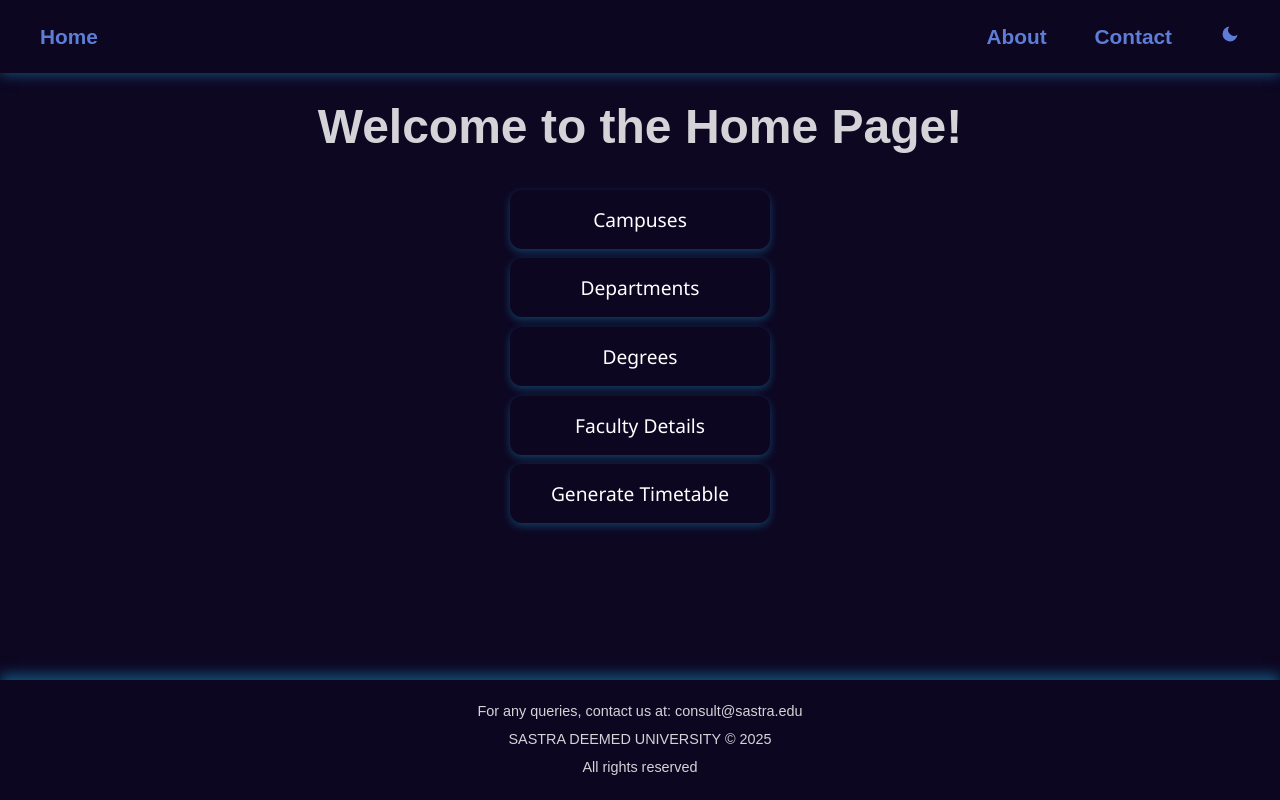
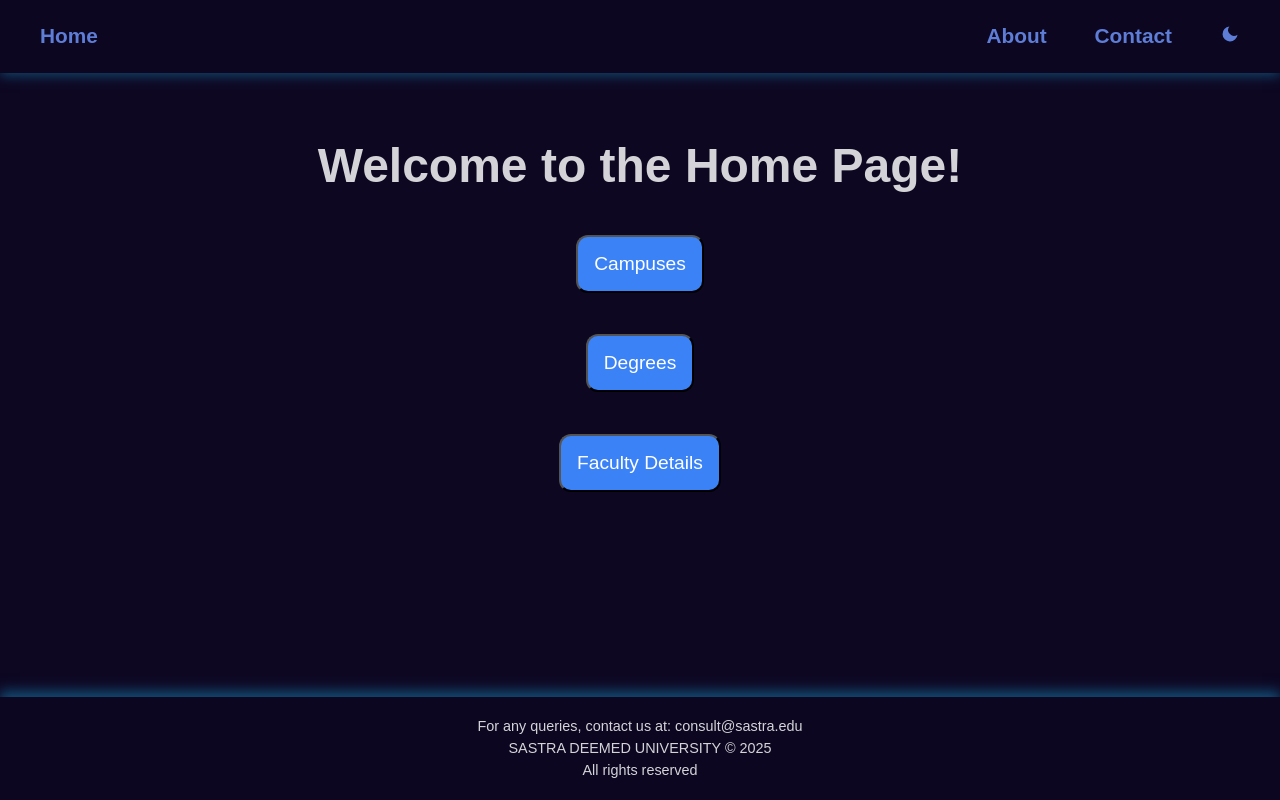
Before and after one commit to SASTRA-Projects/Timetable, a Flask app: page / in a window 1280 px wide. Run offline with Flask 3, Linux system fonts and the light colour scheme; the visitor is signed in with stand-in values (Sample User, id 1).

Commit message:
Removed department.html

```diff
--- a/app.py
+++ b/app.py
@@ -119,12 +119,6 @@
 		return render_template("building.html", buildings=show_data.get_buildings(sql.cursor, school_id=school_id), school=school)
 	return render_template("failed.html", reason="Unknown error occurred")
 
-@app.route("/department")
-def show_departments() -> str:
-	if sql.cursor:
-		return render_template("department.html", departments=show_data.get_departments(sql.cursor))
-	return render_template("failed.html", reason="Unknown error occurred")
-
 @app.route("/degree")
 def show_degrees() -> str:
 	if sql.cursor:
--- a/templates/index.html
+++ b/templates/index.html
@@ -2,49 +2,24 @@
 
 {% block head %}
     <meta name="description"
-          content="Welcome to the home page! Shows Campuses, Departments, Degrees, and Faculty Details.">
+          content="Welcome to the home page! Shows Campuses, Degrees, and Faculty Details.">
     <style>
-        .lux-button {
-            padding: 1rem 2rem;
-            font-size: 1.2rem;
-            min-width: 260px;
-            text-align: center;
-            background-color: var(--menu-footer-bg-dark);
-            color: white;
-            border: none;
-            border-radius: 12px;
-            box-shadow: 0 3px 8px rgba(26, 145, 197, 0.4); /* subtle blue shadow */
-            transition: background-color 0.3s ease, transform 0.2s ease;
-            font-family: 'Segoe UI', Tahoma, Geneva, Verdana, sans-serif;
-            cursor: pointer;
-        }
-
-        .lux-button:hover {
-            background-color: var(--accent-dark);
-            transform: translateY(-2px);
-            box-shadow: 0 5px 12px rgba(26, 145, 197, 0.5);
-        }
-
-        .lux-button:active {
-            transform: scale(0.97);
-        }
-
-        [data-theme="light"] .lux-button {
+        [data-theme="light"] .button {
             background-color: var(--accent);
             color: white;
         }
 
-        [data-theme="light"] .lux-button:hover {
+        [data-theme="light"] .button:hover {
             background-color: var(--accent-dark);
         }
 
-        .lux-wrapper {
+        .wrapper {
             display: flex;
             flex-direction: column;
             align-items: center;
-            gap: 0.6rem; /* slightly reduced vertical space */
+            gap: 0.6rem;
             margin-top: 1.5rem;
-            margin-bottom: 2rem; /* enough space to keep footer in view */
+            margin-bottom: 2rem;
         }
 
         html, body {
@@ -59,7 +34,7 @@
         }
 
         main {
-            flex: 1; /* makes footer stick to bottom if content is short */
+            flex: 1;
         }
     </style>
 {% endblock %}
@@ -70,25 +45,17 @@
 <main>
     <h1 style="text-align: center; font-size: 3em; margin-bottom: 1rem;">Welcome to the Home Page!</h1>
 
-    <div class="lux-wrapper">
+    <div class="wrapper">
         <form action="/campus">
-            <button type="submit" class="lux-button">Campuses</button>
-        </form>
-
-        <form action="/department">
-            <button type="submit" class="lux-button">Departments</button>
+            <button type="submit" class="button">Campuses</button>
         </form>
 
         <form action="/degree">
-            <button type="submit" class="lux-button">Degrees</button>
+            <button type="submit" class="button">Degrees</button>
         </form>
 
         <form action="/faculty">
-            <button type="submit" class="lux-button">Faculty Details</button>
-        </form>
-
-        <form action="/generate_timetable">
-            <button type="submit" class="lux-button">Generate Timetable</button>
+            <button type="submit" class="button">Faculty Details</button>
         </form>
     </div>
 </main>
--- a/templates/layout.html
+++ b/templates/layout.html
@@ -25,8 +25,8 @@
       --input-border-light: #d1d5db;
       --input-border-dark: #3f4a4b;
       --error: #ef4444;
-      --shadow: 0 2px 12px rgba(26,145,197,0.5);
-      --footer-shadow: 0 -6px 12px rgb(26,145,197,0.5);
+      --shadow: 0 0.125rem 0.75rem rgba(26,145,197,0.5);
+      --footer-shadow: 0 -0.375rem 0.75rem rgb(26,145,197,0.5);
       --transition: all 0.3s ease;
     }
 
@@ -48,7 +48,7 @@
 
     body {
       font-family: Arial, "sans-serif";
-      line-height: 1.6;
+      line-height: 1.2;
       min-height: 100vh;
       display: flex;
       flex-direction: column;
@@ -97,7 +97,7 @@
       font-size: 1.3rem;
       font-weight: 600;
       padding: 0.5rem 1rem;
-      border-radius: 6px;
+      border-radius: 0.375rem;
       background: none;
       border: none;
       cursor: pointer;
@@ -117,15 +117,15 @@
     }
 
     #themeToggle svg {
-      width: 20px;
-      height: 20px;
+      width: 1.25rem;
+      height: 1.25rem;
       fill: currentColor;
       transition: var(--transition);
     }
 
     #content {
       padding: 1rem 1.5rem;
-      max-width: 900px;
+      max-width: 56.25rem;
       margin: auto;
       flex: 1;
       animation: fadeIn 0.5s ease-in;
@@ -134,7 +134,7 @@
     @keyframes fadeIn {
       from {
         opacity: 0;
-        transform: translateY(10px);
+        transform: translateY(0.625rem);
       }
       to {
         opacity: 1;
@@ -144,9 +144,8 @@
 
     h1 {
       text-align: center;
-      font-size: 2.5rem;
-      margin-bottom: 1rem;
-      font-weight: 600;
+      margin: 3rem 0;
+      font-weight: 800;
     }
 
     footer {
@@ -168,7 +167,7 @@
 
     hr {
       border: 0;
-      height: 1px;
+      height: 0.0625rem;
       background: var(--input-border-light);
       margin: 0.5rem 0;
       transition: var(--transition);
@@ -178,7 +177,7 @@
       background: var(--input-border-dark);
     }
 
-    @media (max-width: 600px) {
+    @media (max-width: 37.5rem) {
       nav ul {
         justify-content: space-between;
         gap: 0.5rem;
@@ -191,13 +190,13 @@
     .button {
       display: block;
       width: 100%;
-      max-width: 400px;
+      max-width: 25rem;
       margin: 1rem auto;
       padding: 1rem;
       background-color: var(--accent);
       color: white;
       text-align: center;
-      border-radius: 12px;
+      border-radius: 0.75rem;
       font-size: 1.2em;
       transition: background-color 0.3s, transform 0.2s;
     }
@@ -216,7 +215,7 @@
       margin: 1rem 0;
       padding: 1rem;
       background-color: var(--input-bg-light);
-      border-radius: 12px;
+      border-radius: 0.75rem;
       box-shadow: var(--shadow);
       transition: transform 0.2s ease;
     }
```
Also changed, not shown: templates/campus.html (+7 -16 lines), templates/department.html (deleted, +0 -25 lines).
